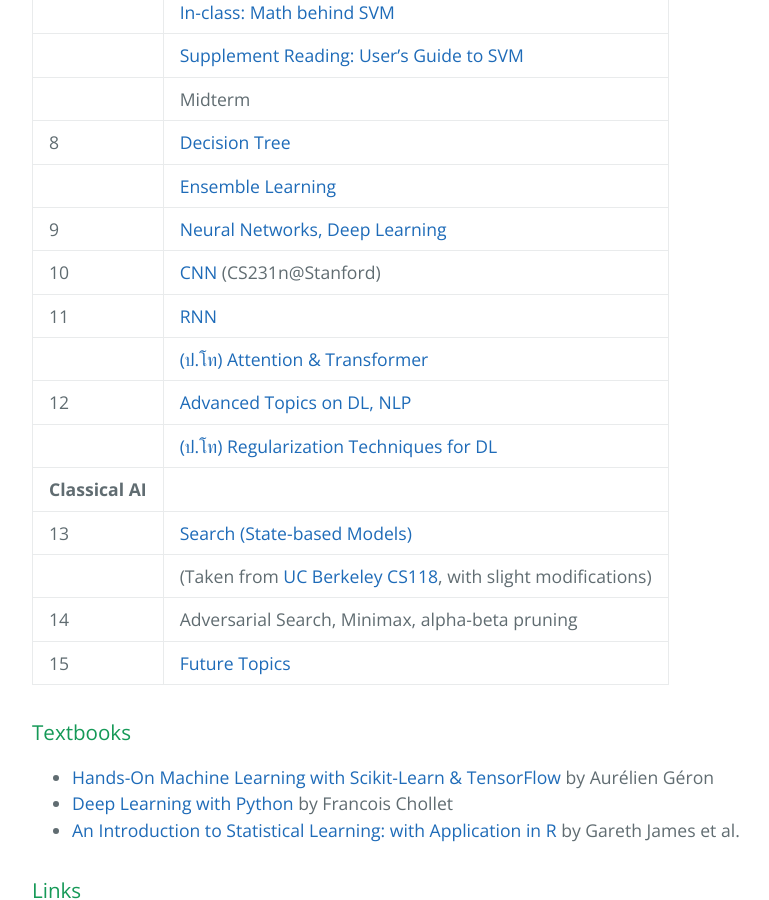
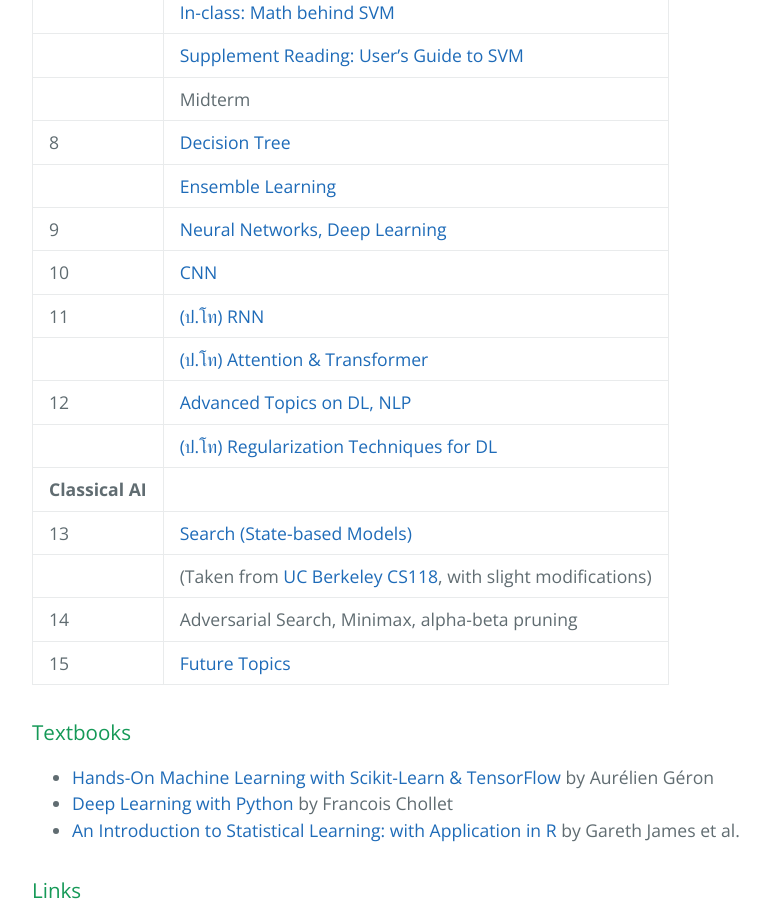
Before and after one commit to pratch/ml_course, a Jekyll site: the page built from index.md, in a window 1280 px wide and 900 px high, scrolled down 1682 px. Shown: the whole window, without its empty margins (192-961 px from the left). Built offline with Jekyll 4.4.1, drawn with Linux system fonts in a browser that asks for light colours.

Commit message:
Update index.md

```diff
--- a/index.md
+++ b/index.md
@@ -68,8 +68,8 @@ layout: default
 | 8 | [Decision Tree](slides/8-decision-tree.pdf)|
 |  | [Ensemble Learning](slides/9-decision-tree-ensemble.pdf)|
 | 9 | [Neural Networks, Deep Learning](slides/10-neural-networks.pdf) |
-| 10 | [CNN](http://cs231n.stanford.edu/slides/2017/cs231n_2017_lecture5.pdf) (CS231n@Stanford)|
-| 11 | [RNN](slides/recurrent-neural-networks.pdf)  |
+| 10 | [CNN](slides/11-cnn.pdf) |
+| 11 | [(ป.โท) RNN](slides/recurrent-neural-networks.pdf)  |
 |    | [(ป.โท) Attention & Transformer](slides/transformer.pdf) |
 | 12 | [Advanced Topics on DL, NLP](slides/13-advanced-topics.pdf) |
 |    | [(ป.โท) Regularization Techniques for DL](slides/advanced-topics-dl.pdf)|
```
